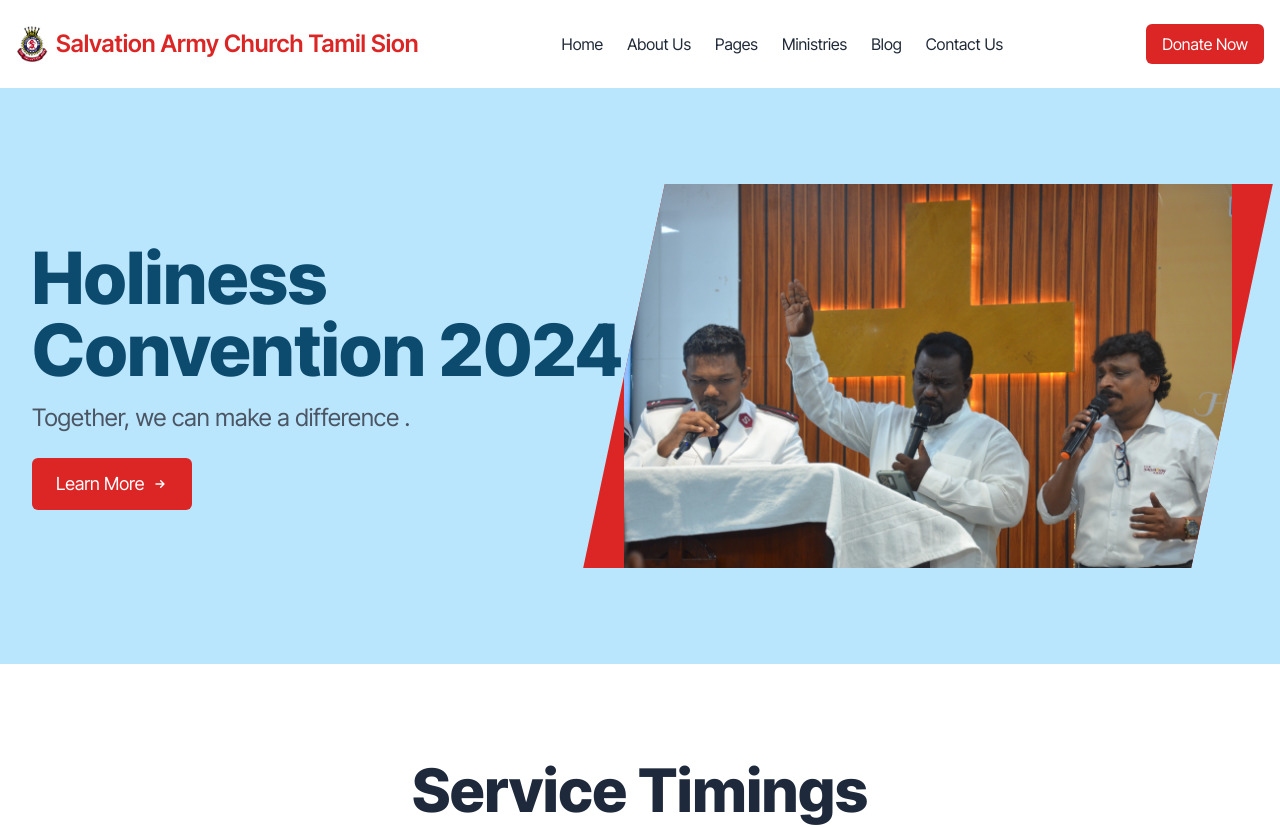
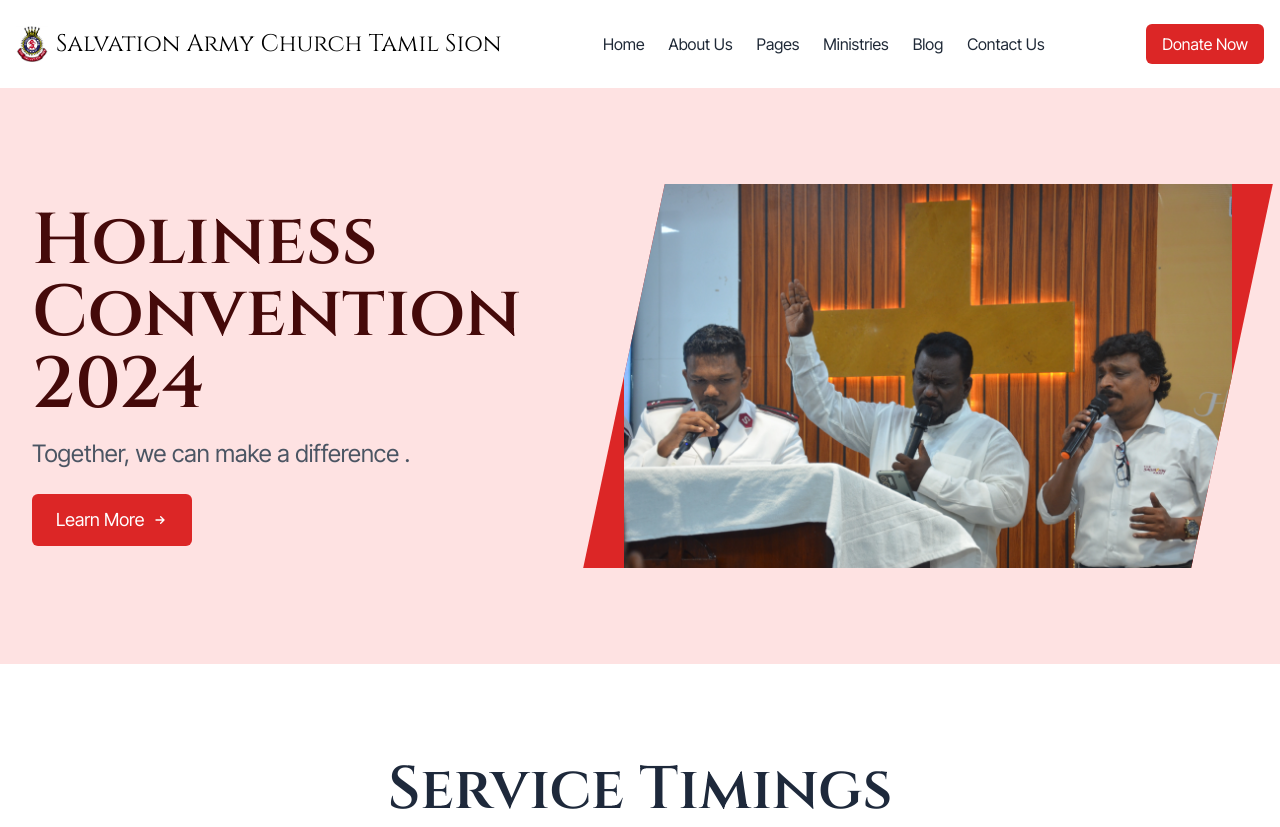
Before and after one commit to TSASionChurch/tsaweb, a website: page src/index.html in a window 1280 px wide. Shown: the top 827 px of the page. Drawn offline with nearby package versions, Linux system fonts and the light colour scheme; a web font is replaced by a local one.

Commit message:
changes made

```diff
--- a/src/index.html
+++ b/src/index.html
@@ -10,8 +10,9 @@
     <script src="script.js" defer></script>
     <script src="https://cdnjs.cloudflare.com/ajax/libs/animejs/3.2.1/anime.min.js" defer></script>
     <link rel="preconnect" href="https://fonts.googleapis.com">
+    <link rel="preconnect" href="https://fonts.googleapis.com">
     <link rel="preconnect" href="https://fonts.gstatic.com" crossorigin>
-    <link href="https://fonts.googleapis.com/css2?family=Inter+Tight:ital,wght@0,100..900;1,100..900&display=swap" rel="stylesheet">
+    <link href="https://fonts.googleapis.com/css2?family=Cinzel:wght@400..900&family=Inter+Tight:ital,wght@0,100..900;1,100..900&display=swap" rel="stylesheet">
     <link href="./output.css" rel="stylesheet">
     <link rel="preconnect" href="https://fonts.googleapis.com">
     <link href="https://cdnjs.cloudflare.com/ajax/libs/font-awesome/5.15.3/css/all.min.css" rel="stylesheet">
@@ -25,7 +26,7 @@
         <div class="flex items-center justify-between">
             <div class="flex items-center">
                 <img src="crest.png" class="w-8 mr-2">
-                <span class="text-red-600 text-xl md:text-2xl font-semibold">Salvation Army Church Tamil Sion</span>
+                <span class=" text-xl md:text-2xl cinz">Salvation Army Church Tamil Sion</span>
             </div>
             <div class="md:hidden">
                 <button id="mobile-menu-button" class="text-gray-800 hover:text-red-600">
@@ -65,9 +66,9 @@
     </header>
 
     <!-- Main Section with Responsive Flexbox Layout -->
-<main id="main-section" class="container mx-auto px-4 py-12 lg:py-24 flex flex-col md:flex-row items-center bg-sky-200">
+<main id="main-section" class="container mx-auto px-4 py-12 lg:py-24 flex flex-col md:flex-row items-center bg-red-100">
     <div class="md:w-1/2 mb-8 md:mb-0">
-        <h1 id="main-title" class="text-sky-900 text-4xl sm:text-3xl md:text-4xl lg:text-7xl font-extrabold mb-4 ml-4">Welcome to our church</h1>
+        <h1 id="main-title" class="cinz text-red-950 text-4xl sm:text-3xl md:text-4xl lg:text-7xl font-semibold mb-4 ml-4">Welcome to our church</h1>
         <p id="main-text" class="text-gray-600 mb-6 ml-4 text-base sm:text-lg md:text-xl lg:text-2xl">
             Be a part of our mission to uplift lives.
         </p>
@@ -95,7 +96,7 @@
 <!-- Service Timings Section -->
 <section id="service-timings" class="py-12 lg:py-24 bg-white">
     <div class="container mx-auto px-4">
-        <h2 class="text-3xl lg:text-6xl font-extrabold text-center text-slate-800 mb-8">Service Timings</h2>
+        <h2 class="text-3xl lg:text-6xl font-semibold text-center text-slate-800 mb-8 cinz">Service Timings</h2>
         <div class="grid grid-cols-1 sm:grid-cols-2 lg:grid-cols-4 gap-8">
             <!-- Service Card 1 -->
             <div class="service-card bg-white shadow-xl hover:shadow-2xl rounded-lg border border-gray-300 p-6 text-center transition-transform transform hover:scale-105">
@@ -145,7 +146,7 @@
 
             <!-- Address Section -->
             <div class="flex flex-col justify-center bg-white p-6 rounded-lg ">
-                <h2 class="text-4xl font-bold text-gray-800 mb-4">Our Address</h2>
+                <h2 class="text-3xl lg:text-6xl font-semibold text-gray-800 mb-4 cinz">Our Address</h2>
                 <p class="text-gray-600">
                     Plot No. 6, First Floor, 60 Feet Road, Sion East, opposite Manav Seva Sangh,
                     Mumbai, Maharashtra 400022
--- a/src/styles.css
+++ b/src/styles.css
@@ -24,3 +24,7 @@
         width: 50% !important;
     }
 }
+.cinz
+{
+    font-family: 'Cinzel';
+}
```
Also changed, not shown: src/output.css.
